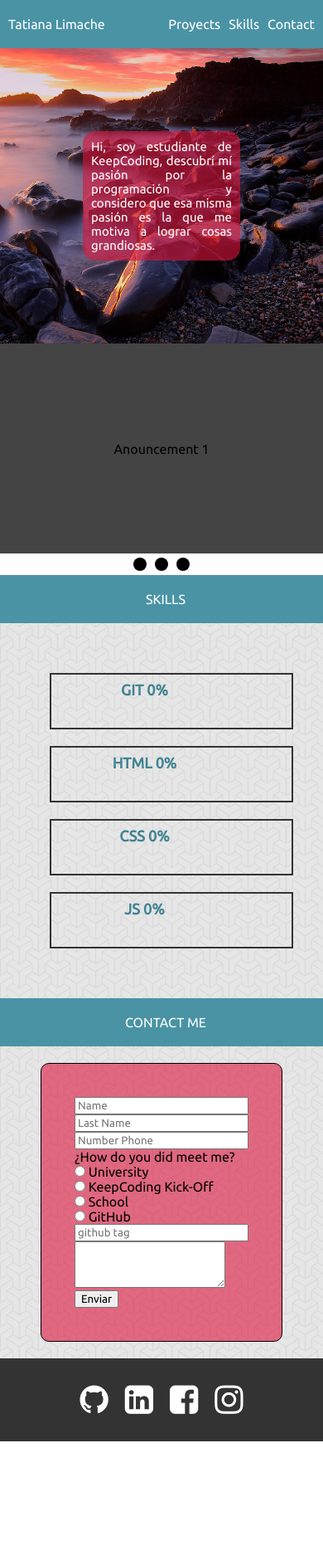
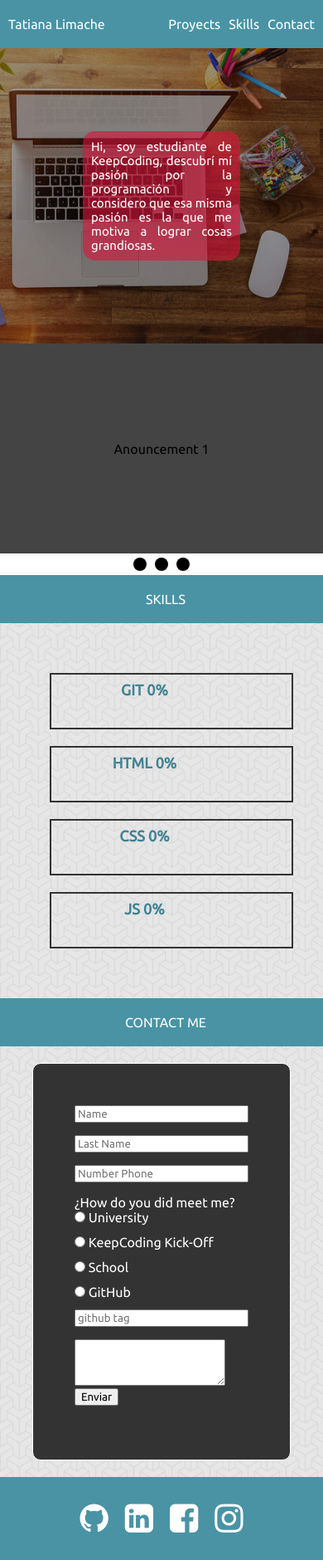
Before and after one commit to tatilq/Portfolio, a plain HTML site: page Index.html in a window 390 px wide. Shown: the whole page at 83% size. Before the commit the page ends 1737 px from the top, so only its background shows below. Drawn offline with nearby package versions, Linux system fonts and the light colour scheme.

Commit message:
Se actualizarón estilos generales

```diff
--- a/css/main.css
+++ b/css/main.css
@@ -84,11 +84,16 @@ header
 }
 .form-contact
 {
-    padding: 40px;
-    border: 1px solid black;
+    padding: 50px;
+    border: 1px solid white;
     border-radius:10px;
-    background-color:rgba(220,20,60,0.6);
+    background-color:#333;
     margin: 20px;
+    color: white;
+}
+.form-contact input
+{
+    margin-bottom: 15px;
 }
 .form-container
 {
@@ -104,7 +109,7 @@ footer
 {
     display: flex;
     justify-content: center;
-    background: #333;
+    background: rgb(73,147,165);;
 
     padding-top: 20px;
     padding-bottom: 20px;
--- a/css/media-query.css
+++ b/css/media-query.css
@@ -1,5 +1,15 @@
 @media screen and (max-width: 600px) {
 
+    header
+    {
+    box-sizing: border-box;
+    overflow: hidden;
+    background: url('../img/bg1.jpg');
+    background-position: right center;
+    background-repeat: no-repeat;
+    background-attachment: fixed;
+    background-size: cover;
+    }
    .container-bar
     {
         display: flex;
```
Also changed, not shown: img/bg1.jpg (added).
